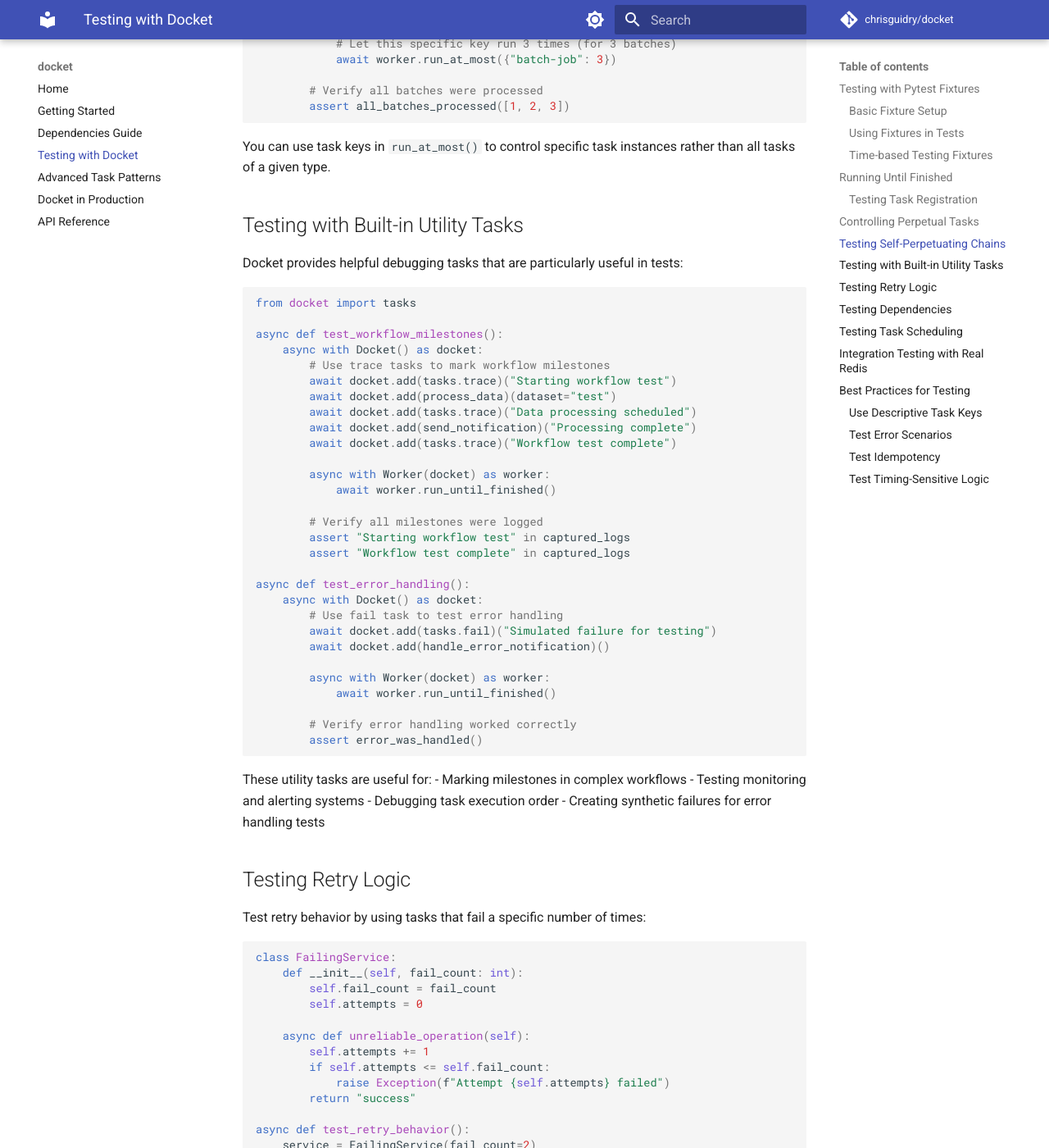
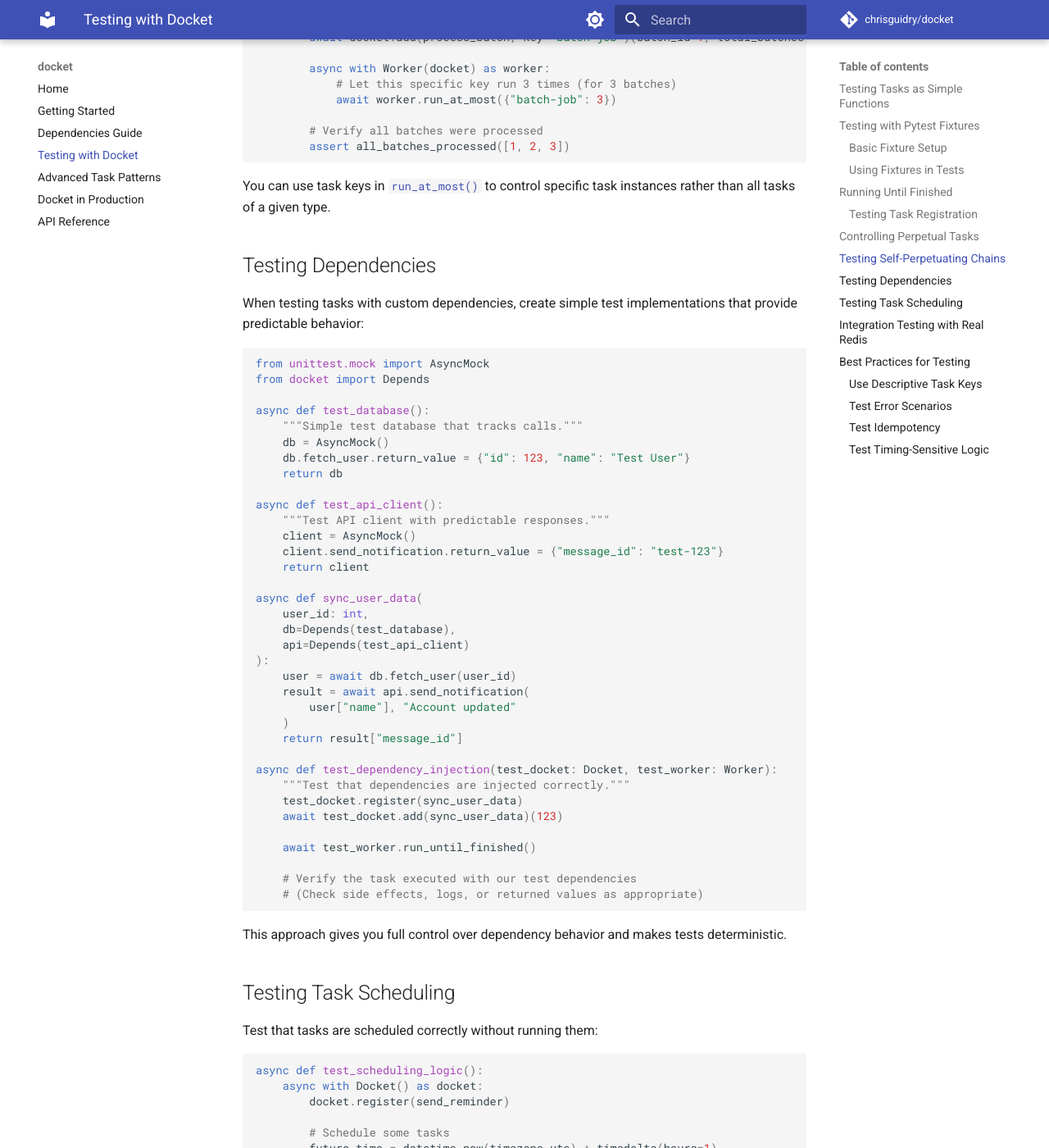
Before and after one commit to chrisguidry/docket, an MkDocs documentation site: the page built from docs/testing.md, in a window 1280 px wide and 1400 px high, scrolled down 4198 px. Shown: the whole window at 82% size. Built offline with MkDocs 1.6.1 and Material for MkDocs 9.7.7, drawn with Linux system fonts in a browser that asks for light colours; comment, search, counter and statistics services are not loaded; some of the changed text lies outside the part shown.

````diff
--- a/docs/testing.md
+++ b/docs/testing.md
@@ -1,6 +1,41 @@
 # Testing with Docket
 
 Docket includes the utilities you need to test all your background task systems in realistic ways. The ergonomic design supports testing complex workflows with minimal setup.
+
+## Testing Tasks as Simple Functions
+
+Often you can test your tasks without running a worker at all! Docket tasks are just Python functions, so you can call them directly and pass test values for dependency parameters:
+
+```python
+from docket import CurrentDocket, Retry
+from unittest.mock import AsyncMock
+
+async def process_order(
+    order_id: int,
+    docket: Docket = CurrentDocket(),
+    retry: Retry = Retry(attempts=3)
+):
+    # Your task logic here
+    order = await fetch_order(order_id)
+    await charge_payment(order)
+    await docket.add(send_confirmation)(order_id)
+
+async def test_process_order_logic():
+    """Test the task logic without running a worker."""
+    mock_docket = AsyncMock()
+
+    # Call the task directly with test parameters
+    await process_order(
+        order_id=123,
+        docket=mock_docket,
+        retry=Retry(attempts=1)
+    )
+
+    # Verify the task scheduled follow-up work
+    mock_docket.add.assert_called_once()
+```
+
+This approach is great for testing business logic quickly without the overhead of setting up dockets and workers.
 
 ## Testing with Pytest Fixtures
 
@@ -36,20 +71,6 @@ async def test_worker(test_docket: Docket) -> AsyncGenerator[Worker, None]:
         scheduling_resolution=timedelta(milliseconds=5)
     ) as worker:
         yield worker
-
-# Mock task fixture for testing
-@pytest.fixture
-def mock_task() -> AsyncMock:
-    task = AsyncMock()
-    task.__name__ = "mock_task"
-    return task
-
-@pytest.fixture
-def now() -> Callable[[], datetime]:
-    """Consistent time source for tests."""
-    from functools import partial
-    from datetime import timezone
-    return partial(datetime.now, timezone.utc)
 ```
 
 ### Using Fixtures in Tests
@@ -57,62 +78,37 @@ def now() -> Callable[[], datetime]:
 With these fixtures, your tests become much cleaner:
 
 ```python
-async def test_task_execution(
-    test_docket: Docket, test_worker: Worker, mock_task: AsyncMock
-):
+async def send_notification(user_id: int, message: str):
+    """Example task for testing."""
+    print(f"Sending '{message}' to user {user_id}")
+
+async def test_task_execution(test_docket: Docket, test_worker: Worker):
     """Test that tasks execute with correct arguments."""
-    await test_docket.add(mock_task)("arg1", "arg2", keyword="value")
+    test_docket.register(send_notification)
+    await test_docket.add(send_notification)(123, "Welcome!")
 
     await test_worker.run_until_finished()
 
-    mock_task.assert_awaited_once_with("arg1", "arg2", keyword="value")
+    # Verify by checking side effects or using test doubles
 
-async def test_idempotent_scheduling(
-    test_docket: Docket, test_worker: Worker, mock_task: AsyncMock
-):
+async def test_idempotent_scheduling(test_docket: Docket, test_worker: Worker):
     """Test that tasks with same key don't duplicate."""
-    key = "unique-task-key"
+    test_docket.register(send_notification)
+    key = "unique-notification"
 
     # Schedule same task multiple times with same key
-    await test_docket.add(mock_task, key=key)("data1")
-    await test_docket.add(mock_task, key=key)("data2")  # Should replace
-    await test_docket.add(mock_task, key=key)("data3")  # Should replace
+    await test_docket.add(send_notification, key=key)(123, "message1")
+    await test_docket.add(send_notification, key=key)(123, "message2")  # Should replace
+    await test_docket.add(send_notification, key=key)(123, "message3")  # Should replace
 
-    await test_worker.run_until_finished()
-
-    # Should only execute once with the last data
-    mock_task.assert_awaited_once_with("data3")
-```
-
-### Time-based Testing Fixtures
-
-For testing scheduled tasks, add a time fixture:
-
-```python
-from datetime import datetime, timezone
-from functools import partial
-
-@pytest.fixture
-def now():
-    """Consistent time source for tests."""
-    return partial(datetime.now, timezone.utc)
-
-async def test_scheduled_execution(test_docket, test_worker, mock_task, now):
-    """Test that tasks execute at the right time."""
-    # Schedule for 100ms in the future
-    when = now() + timedelta(milliseconds=100)
-    await test_docket.add(mock_task, when=when)("scheduled data")
-
-    await test_worker.run_until_finished()
-
-    # Verify it ran and that enough time passed
-    mock_task.assert_awaited_once_with("scheduled data")
-    assert now() >= when
+    # Verify only one task is scheduled
+    snapshot = await test_docket.snapshot()
+    assert len([t for t in snapshot.future if t.key == key]) == 1
 ```
 
 ## Running Until Finished
 
-For tests and batch processing, use `run_until_finished()` to process all pending tasks then stop:
+For tests and batch processing, use [`run_until_finished()`](api-reference.md#docket.Worker.run_until_finished) to process all pending tasks then stop:
 
 ```python
 async def test_order_processing():
@@ -143,21 +139,24 @@ This works well for testing workflows where you need to ensure all tasks complet
 Test that tasks are properly registered and can be called by name:
 
 ```python
-async def test_task_registration_by_name(test_docket, test_worker, mock_task):
+async def test_task_registration_by_name(test_docket: Docket, test_worker: Worker):
     """Test executing tasks by string name."""
-    test_docket.register(mock_task)
+    async def example_task(data: str):
+        print(f"Processing: {data}")
+
+    test_docket.register(example_task)
 
     # Execute by name instead of function reference
-    await test_docket.add("mock_task")("test data")
+    await test_docket.add("example_task")("test data")
 
     await test_worker.run_until_finished()
 
-    mock_task.assert_awaited_once_with("test data")
+    # Verify by checking side effects or logs
 ```
 
 ## Controlling Perpetual Tasks
 
-Use `run_at_most()` to limit how many times specific tasks run, which is essential for testing perpetual tasks:
+Use [`run_at_most()`](api-reference.md#docket.Worker.run_at_most) to limit how many times specific tasks run, which is essential for testing perpetual tasks:
 
 ```python
 async def test_perpetual_monitoring():
@@ -181,7 +180,7 @@ async def test_perpetual_monitoring():
         assert health_check_call_count == 3
 ```
 
-The `run_at_most()` method takes a dictionary mapping task names to maximum execution counts. Tasks not in the dictionary run to completion as normal.
+The [`run_at_most()`](api-reference.md#docket.Worker.run_at_most) method takes a dictionary mapping task names to maximum execution counts. Tasks not in the dictionary run to completion as normal.
 
 ## Testing Self-Perpetuating Chains
 
@@ -203,116 +202,52 @@ async def test_batch_processing_chain():
         assert all_batches_processed([1, 2, 3])
 ```
 
-You can use task keys in `run_at_most()` to control specific task instances rather than all tasks of a given type.
+You can use task keys in [`run_at_most()`](api-reference.md#docket.Worker.run_at_most) to control specific task instances rather than all tasks of a given type.
 
-## Testing with Built-in Utility Tasks
-
-Docket provides helpful debugging tasks that are particularly useful in tests:
-
-```python
-from docket import tasks
-
-async def test_workflow_milestones():
-    async with Docket() as docket:
-        # Use trace tasks to mark workflow milestones
-        await docket.add(tasks.trace)("Starting workflow test")
-        await docket.add(process_data)(dataset="test")
-        await docket.add(tasks.trace)("Data processing scheduled")
-        await docket.add(send_notification)("Processing complete")
-        await docket.add(tasks.trace)("Workflow test complete")
-
-        async with Worker(docket) as worker:
-            await worker.run_until_finished()
-
-        # Verify all milestones were logged
-        assert "Starting workflow test" in captured_logs
-        assert "Workflow test complete" in captured_logs
-
-async def test_error_handling():
-    async with Docket() as docket:
-        # Use fail task to test error handling
-        await docket.add(tasks.fail)("Simulated failure for testing")
-        await docket.add(handle_error_notification)()
-
-        async with Worker(docket) as worker:
-            await worker.run_until_finished()
-
-        # Verify error handling worked correctly
-        assert error_was_handled()
-```
-
-These utility tasks are useful for:
-- Marking milestones in complex workflows
-- Testing monitoring and alerting systems
-- Debugging task execution order
-- Creating synthetic failures for error handling tests
-
-## Testing Retry Logic
-
-Test retry behavior by using tasks that fail a specific number of times:
-
-```python
-class FailingService:
-    def __init__(self, fail_count: int):
-        self.fail_count = fail_count
-        self.attempts = 0
-
-    async def unreliable_operation(self):
-        self.attempts += 1
-        if self.attempts <= self.fail_count:
-            raise Exception(f"Attempt {self.attempts} failed")
-        return "success"
-
-async def test_retry_behavior():
-    service = FailingService(fail_count=2)
-
-    async def retrying_task(
-        retry: Retry = Retry(attempts=3, delay=timedelta(milliseconds=100))
-    ):
-        return await service.unreliable_operation()
-
-    async with Docket() as docket:
-        docket.register(retrying_task)
-        await docket.add(retrying_task)()
-
-        async with Worker(docket) as worker:
-            await worker.run_until_finished()
-
-        # Verify it succeeded on the third attempt
-        assert service.attempts == 3
-```
 
 ## Testing Dependencies
 
-Test tasks with dependencies by providing mock implementations:
+When testing tasks with custom dependencies, create simple test implementations that provide predictable behavior:
 
 ```python
-async def mock_database():
-    return MockDatabase()
+from unittest.mock import AsyncMock
+from docket import Depends
 
-async def mock_api_client():
-    return MockAPIClient()
+async def test_database():
+    """Simple test database that tracks calls."""
+    db = AsyncMock()
+    db.fetch_user.return_value = {"id": 123, "name": "Test User"}
+    return db
 
-async def test_task_with_dependencies():
-    async def data_sync_task(
-        db=Depends(mock_database),
-        api=Depends(mock_api_client)
-    ):
-        data = await api.fetch_data()
-        await db.store_data(data)
-        return len(data)
+async def test_api_client():
+    """Test API client with predictable responses."""
+    client = AsyncMock()
+    client.send_notification.return_value = {"message_id": "test-123"}
+    return client
 
-    async with Docket() as docket:
-        docket.register(data_sync_task)
-        await docket.add(data_sync_task)()
+async def sync_user_data(
+    user_id: int,
+    db=Depends(test_database),
+    api=Depends(test_api_client)
+):
+    user = await db.fetch_user(user_id)
+    result = await api.send_notification(
+        user["name"], "Account updated"
+    )
+    return result["message_id"]
 
-        async with Worker(docket) as worker:
-            await worker.run_until_finished()
+async def test_dependency_injection(test_docket: Docket, test_worker: Worker):
+    """Test that dependencies are injected correctly."""
+    test_docket.register(sync_user_data)
+    await test_docket.add(sync_user_data)(123)
 
-        # Verify mocks were used correctly
-        assert mock_api_client.fetch_data_called
-        assert mock_database.store_data_called
+    await test_worker.run_until_finished()
+
+    # Verify the task executed with our test dependencies
+    # (Check side effects, logs, or returned values as appropriate)
 ```
+
+This approach gives you full control over dependency behavior and makes tests deterministic.
 
 ## Testing Task Scheduling
 
@@ -451,4 +386,4 @@ async def test_scheduled_task_timing():
         assert reminder_was_sent(123)
 ```
 
-Docket's testing utilities make it straightforward to write comprehensive tests for even complex distributed task workflows. The key is using `run_until_finished()` for deterministic execution and `run_at_most()` for controlling perpetual or self-scheduling tasks.
+Docket's testing utilities make it straightforward to write comprehensive tests for even complex distributed task workflows. The key is using [`run_until_finished()`](api-reference.md#docket.Worker.run_until_finished) for deterministic execution and [`run_at_most()`](api-reference.md#docket.Worker.run_at_most) for controlling perpetual or self-scheduling tasks.
````
Also changed, not shown: docs/getting-started.md (+4 -4 lines), docs/production.md (+15 -37 lines).
